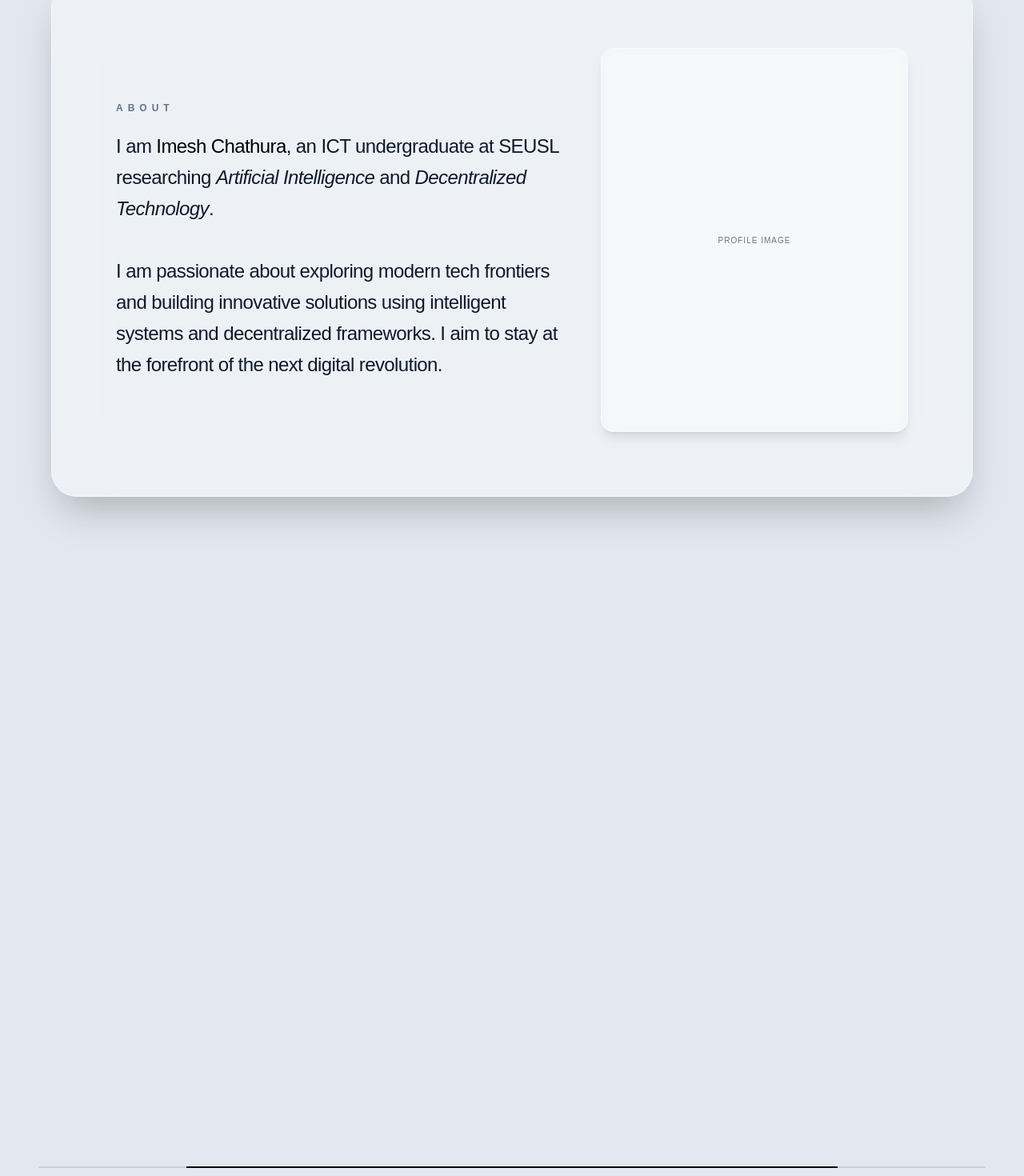
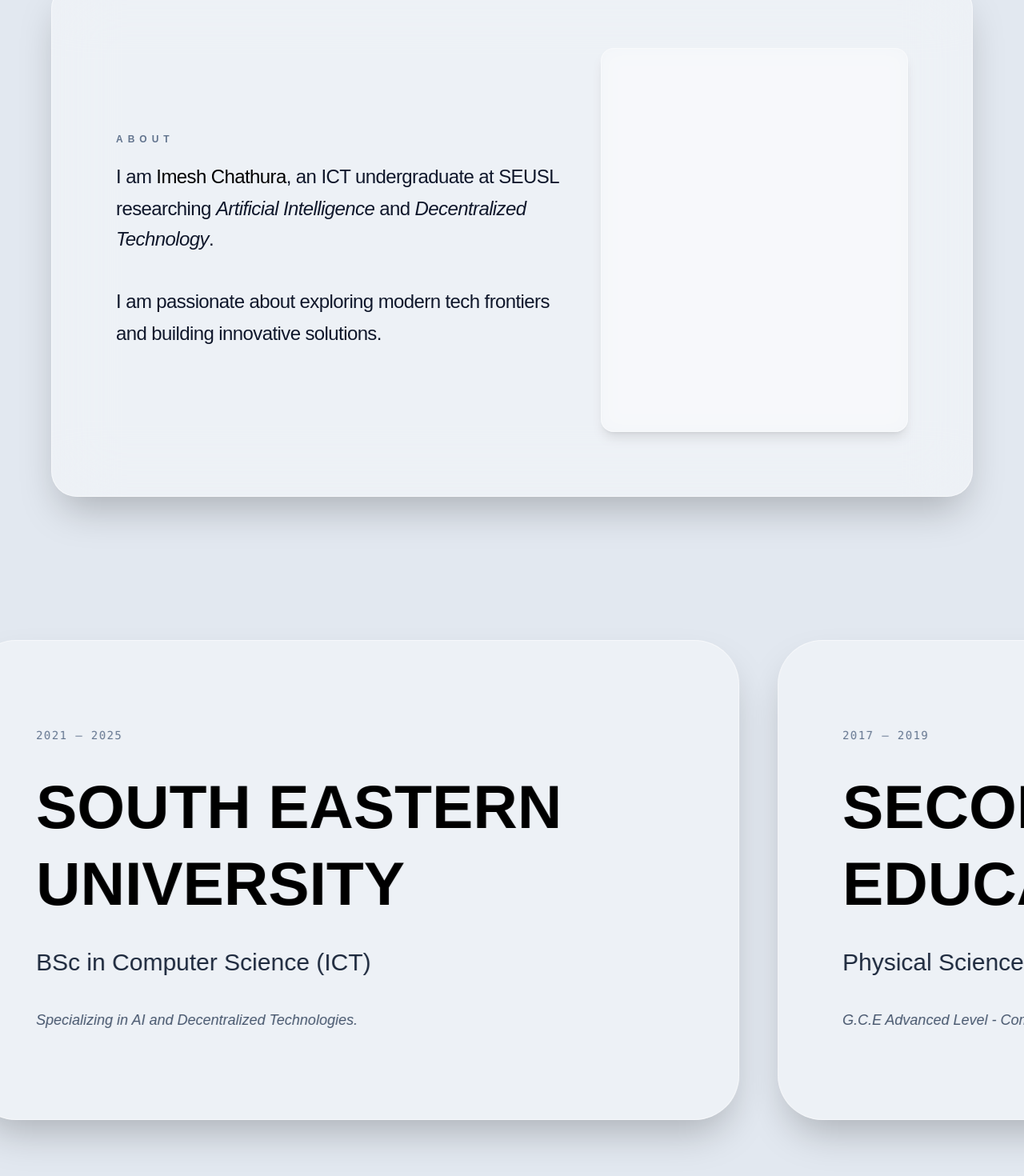
Before and after one commit to imeshcha/personal-portfolio, a Next.js app: page / in a window 1280 px wide. Shown: the part 1060-2530 px from the top of the page at 80% size. Built offline with nearby package versions, Linux system fonts and the light colour scheme.

Commit message:
Updated Design

```diff
--- a/app/page.tsx
+++ b/app/page.tsx
@@ -6,19 +6,23 @@ export default function Home() {
   const containerRef = useRef(null);
   const aboutRef = useRef(null);
   const educationRef = useRef(null);
+  const skillsRef = useRef(null);
 
   const { scrollYProgress } = useScroll();
 
-  // Section 2 Tracking
   const { scrollYProgress: aboutScroll } = useScroll({
     target: aboutRef,
     offset: ["start 0.95", "start 0.3"]
   });
 
-  // Section 3 Tracking - උස තවදුරටත් අඩු කළා
   const { scrollYProgress: eduScroll } = useScroll({
     target: educationRef,
     offset: ["start start", "end end"]
+  });
+
+  const { scrollYProgress: skillsScroll } = useScroll({
+    target: skillsRef,
+    offset: ["start 0.8", "start 0.2"]
   });
 
   const smoothProgress = useSpring(scrollYProgress, {
@@ -27,144 +31,102 @@ export default function Home() {
     restDelta: 0.001
   });
 
-  // Hero Animations
+  // 🚀 වේගය උපරිමයෙන් අඩු කර පාලනය කිරීමට (Controlled Slow Scroll)
+  const slowEduSpring = useSpring(eduScroll, {
+    stiffness: 10, // ඉතා මන්දගාමී වේගය
+    damping: 60,   // ලිස්සා යාම නතර කර පාලනය ලබා දෙයි
+    mass: 2        // රෝ එකට බරක් ලබා දී වේගය සීමා කරයි
+  });
+
   const maskPosition = useTransform(smoothProgress, [0, 0.15], ["0% 0%", "160% 0%"], { clamp: true });
   const heroOpacity = useTransform(smoothProgress, [0, 0.12], [1, 0], { clamp: true });
 
-  // About Animations
   const syncRange = [0, 0.6];
   const textScale = useTransform(aboutScroll, syncRange, [1.8, 1.2], { clamp: true });
   const textContainerX = useTransform(aboutScroll, syncRange, ["25%", "0%"], { clamp: true });
-  const textAlign = useTransform(aboutScroll, [0, 0.2], ["center", "left"], { clamp: true });
-
   const imageOpacity = useTransform(aboutScroll, syncRange, [0, 1], { clamp: true });
   const imageX = useTransform(aboutScroll, syncRange, [120, 0], { clamp: true });
-  const imageScale = useTransform(aboutScroll, syncRange, [0.6, 1], { clamp: true });
 
-  // 🚀 Section 3 Fix: අවසන් කාඩ්පතේදී ස්ක්‍රෝල් එක නතර වීමට අගයන් නිවැරදි කළා
-  const cardsX = useTransform(eduScroll, [0, 1], ["0%", "-180%"]);
-  const titleOpacity = useTransform(eduScroll, [0, 0.2], [1, 0]);
+  // Unified Movement
+  const unifiedX = useTransform(slowEduSpring, [0, 1], ["0%", "-115%"]);
+
+  const skillsY = useTransform(skillsScroll, [0, 1], [100, 0]);
+  const skillsOpacity = useTransform(skillsScroll, [0, 0.5], [0, 1]);
 
   const educationData = [
-    {
-      university: "South Eastern University",
-      degree: "BSc in Computer Science (ICT)",
-      period: "2021 — 2025",
-      desc: "Specializing in AI and Decentralized Technologies."
-    },
-    {
-      university: "Secondary Education",
-      degree: "Physical Science Stream",
-      period: "2017 — 2019",
-      desc: "G.C.E Advanced Level - Combined Mathematics, Physics, Chemistry."
-    },
-    {
-      university: "Certifications",
-      degree: "Full Stack Web Development",
-      period: "2023",
-      desc: "Specialized in Modern Frameworks and Cloud Deployments."
-    }
+    { university: "South Eastern University", degree: "BSc in Computer Science (ICT)", period: "2021 — 2025", desc: "Specializing in AI and Decentralized Technologies." },
+    { university: "Secondary Education", degree: "Physical Science Stream", period: "2017 — 2019", desc: "G.C.E Advanced Level - Combined Mathematics, Physics, Chemistry." },
+    { university: "Certifications", degree: "Full Stack Web Development", period: "2023", desc: "Specialized in Modern Frameworks and Cloud Deployments." }
   ];
+
+  const skillsData = ["Next.js", "React", "TypeScript", "Tailwind CSS", "Framer Motion", "Node.js", "AI/ML Integration", "Blockchain Dev"];
 
   return (
     <main ref={containerRef} className="bg-slate-200 text-black w-full overflow-x-hidden relative">
 
-      {/* BACKGROUND IMAGE */}
-      <div
-        className="fixed inset-0 z-[-2] pointer-events-none"
-        style={{
-          backgroundImage: "url('/BgSky.jpg')",
-          backgroundSize: 'cover',
-          backgroundPosition: 'center',
-          filter: 'brightness(0.85)'
-        }}
-      />
-
+      <div className="fixed inset-0 z-[-2] pointer-events-none" style={{ backgroundImage: "url('/BgSky.jpg')", backgroundSize: 'cover', backgroundPosition: 'center', filter: 'brightness(0.85)' }} />
       <div className="fixed inset-0 z-[-1] pointer-events-none">
         <div className="absolute top-[-10%] left-[-10%] w-[40%] h-[40%] bg-blue-200 rounded-full blur-[120px] opacity-30" />
         <div className="absolute bottom-[-10%] right-[-10%] w-[40%] h-[40%] bg-purple-200 rounded-full blur-[120px] opacity-30" />
       </div>
 
-      {/* SECTION 1: HERO */}
       <section className="h-screen w-full flex items-center justify-start px-12 md:px-24 sticky top-0 z-0">
-        <motion.h1
-          style={{ WebkitMaskPosition: maskPosition, opacity: heroOpacity }}
-          className="text-[12vw] font-bold tracking-tighter leading-[0.85] uppercase text-left text-black w-full mix-blend-difference"
-        >
-          Imesh <br /> Chathura
-        </motion.h1>
+        <motion.h1 style={{ WebkitMaskPosition: maskPosition, opacity: heroOpacity }} className="text-[12vw] font-bold tracking-tighter leading-[0.85] uppercase text-left text-black w-full mix-blend-difference">Imesh <br /> Chathura</motion.h1>
       </section>
 
-      {/* SECTION 2: ABOUT */}
       <section ref={aboutRef} className="h-screen w-full flex items-center justify-center relative z-10 px-6 mt-[20vh]">
         <div className="max-w-6xl w-full grid grid-cols-1 lg:grid-cols-2 gap-16 items-center bg-white/40 backdrop-blur-2xl border border-white/50 p-12 md:p-20 rounded-[2rem] shadow-2xl">
-          <motion.div style={{ x: textContainerX, scale: textScale, textAlign: textAlign as any, transformOrigin: "left center" }} className="w-full flex flex-col justify-center origin-left">
+          <motion.div style={{ x: textContainerX, scale: textScale, transformOrigin: "left center" }} className="w-full flex flex-col justify-center origin-left">
             <h2 className="text-[10px] uppercase tracking-[0.5em] mb-4 text-slate-500 font-bold">About</h2>
             <div className="text-lg md:text-xl font-light tracking-tight leading-relaxed text-slate-900">
-              <p>
-                I am <span className="font-medium text-black">Imesh Chathura</span>, an ICT undergraduate at SEUSL researching <span className="italic font-normal">Artificial Intelligence</span> and <span className="italic font-normal">Decentralized Technology</span>.
-              </p>
+              <p>I am <span className="font-medium text-black">Imesh Chathura</span>, an ICT undergraduate at SEUSL researching <span className="italic font-normal">Artificial Intelligence</span> and <span className="italic font-normal">Decentralized Technology</span>.</p>
               <br />
-              <p>
-                I am passionate about exploring modern tech frontiers and building innovative solutions using intelligent systems and decentralized frameworks. I aim to stay at the forefront of the next digital revolution.
-              </p>
+              <p>I am passionate about exploring modern tech frontiers and building innovative solutions.</p>
             </div>
           </motion.div>
-          <motion.div style={{ opacity: imageOpacity, x: imageX, scale: imageScale }} className="relative aspect-[4/5] w-full max-w-sm ml-auto bg-white/20 backdrop-blur-md border border-white/40 overflow-hidden rounded-2xl grayscale hover:grayscale-0 transition-all duration-700 shadow-lg">
-            <div className="absolute inset-0 flex items-center justify-center text-slate-500 uppercase tracking-widest text-[10px]">Profile Image</div>
-          </motion.div>
+          <motion.div style={{ opacity: imageOpacity, x: imageX }} className="relative aspect-[4/5] w-full max-w-sm ml-auto bg-white/20 backdrop-blur-md border border-white/40 overflow-hidden rounded-2xl shadow-lg" />
         </div>
       </section>
 
-      {/* SECTION 3: EDUCATION JOURNEY (உස සහ ස්ක්‍රෝල් එක නිවැරදි කළා) */}
-      <section ref={educationRef} className="relative h-[300vh] z-20">
+      <section ref={educationRef} className="relative h-[200vh] z-20">
         <div className="sticky top-0 h-screen flex items-center overflow-hidden">
-
-          <motion.div
-            style={{ x: cardsX }}
-            className="flex items-center pl-[10vw]"
-          >
-            {/* Title Part */}
-            <motion.div
-              style={{ opacity: titleOpacity }}
-              className="flex-shrink-0 w-[80vw] md:w-[60vw] mr-[40vw]"
-            >
-              <h2 className="text-[9vw] font-bold uppercase tracking-tighter leading-[0.8] text-black mix-blend-difference">
-                Education <br /> Journey
-              </h2>
-            </motion.div>
-
-            {/* Education Cards */}
-            <div className="flex gap-12">
+          <motion.div style={{ x: unifiedX }} className="flex items-center pl-[10vw]">
+            <div className="flex-shrink-0 w-[80vw] md:w-[60vw] mr-[30vw]">
+              <h2 className="text-[9vw] font-bold uppercase tracking-tighter leading-[0.8] text-black mix-blend-difference">Education <br /> Journey</h2>
+            </div>
+            <div className="flex gap-12 pr-[10vw]">
               {educationData.map((edu, index) => (
                 <div key={index} className="flex-shrink-0 w-[75vw]">
                   <div className="h-[75vh] w-full bg-white/40 backdrop-blur-3xl border border-white/50 p-12 md:p-20 rounded-[3.5rem] shadow-2xl flex flex-col justify-center">
                     <span className="text-slate-500 font-mono text-sm uppercase tracking-widest">{edu.period}</span>
-                    <h3 className="text-4xl md:text-[6vw] font-bold mt-8 uppercase tracking-tighter leading-tight text-black">{edu.university}</h3>
-                    <p className="text-2xl md:text-3xl text-slate-800 mt-8 font-light tracking-tight">{edu.degree}</p>
+                    <h3 className="text-4xl md:text-[6vw] font-bold mt-8 uppercase text-black leading-tight">{edu.university}</h3>
+                    <p className="text-2xl md:text-3xl text-slate-800 mt-8 font-light">{edu.degree}</p>
                     <p className="text-slate-600 text-lg mt-10 italic leading-relaxed max-w-4xl">{edu.desc}</p>
                   </div>
                 </div>
               ))}
             </div>
           </motion.div>
-
-          <motion.div className="absolute bottom-10 left-12 right-12 h-[2px] bg-black/10 origin-left overflow-hidden rounded-full">
-             <motion.div className="h-full bg-black w-full" style={{ scaleX: eduScroll }} />
-          </motion.div>
         </div>
       </section>
 
-      {/* SECTION 4: CONTACT */}
+      <section ref={skillsRef} className="min-h-screen w-full flex flex-col items-center justify-center relative z-30 px-6 py-24">
+        <motion.div style={{ y: skillsY, opacity: skillsOpacity }} className="max-w-6xl w-full bg-white/30 backdrop-blur-3xl border border-white/40 p-12 md:p-20 rounded-[3.5rem] shadow-2xl">
+          <h2 className="text-[10px] uppercase tracking-[0.5em] mb-12 text-slate-600 font-bold text-center">My Skills</h2>
+          <div className="grid grid-cols-2 md:grid-cols-4 gap-6">
+            {skillsData.map((skill, index) => (
+              <motion.div key={index} whileHover={{ scale: 1.05 }} className="bg-white/20 backdrop-blur-md border border-white/30 p-6 rounded-2xl text-center text-lg font-medium text-black shadow-sm">{skill}</motion.div>
+            ))}
+          </div>
+        </motion.div>
+      </section>
+
       <section className="h-screen w-full flex flex-col items-center justify-center px-12 relative z-30">
         <div className="bg-white/30 backdrop-blur-xl border border-white/40 p-16 md:p-32 rounded-[4rem] text-center shadow-2xl max-w-5xl w-full">
           <h2 className="text-xs uppercase tracking-[0.5em] mb-10 text-slate-600 font-bold">Get In Touch</h2>
-          <a href="mailto:hello@imesh.com" className="text-4xl md:text-[6vw] font-bold tracking-tighter uppercase hover:scale-105 transition-transform duration-500 block text-black">
-            hello@imesh.com
-          </a>
+          <a href="mailto:hello@imesh.com" className="text-4xl md:text-[6vw] font-bold tracking-tighter uppercase text-black block">hello@imesh.com</a>
         </div>
       </section>
-
     </main>
   );
 }
```
